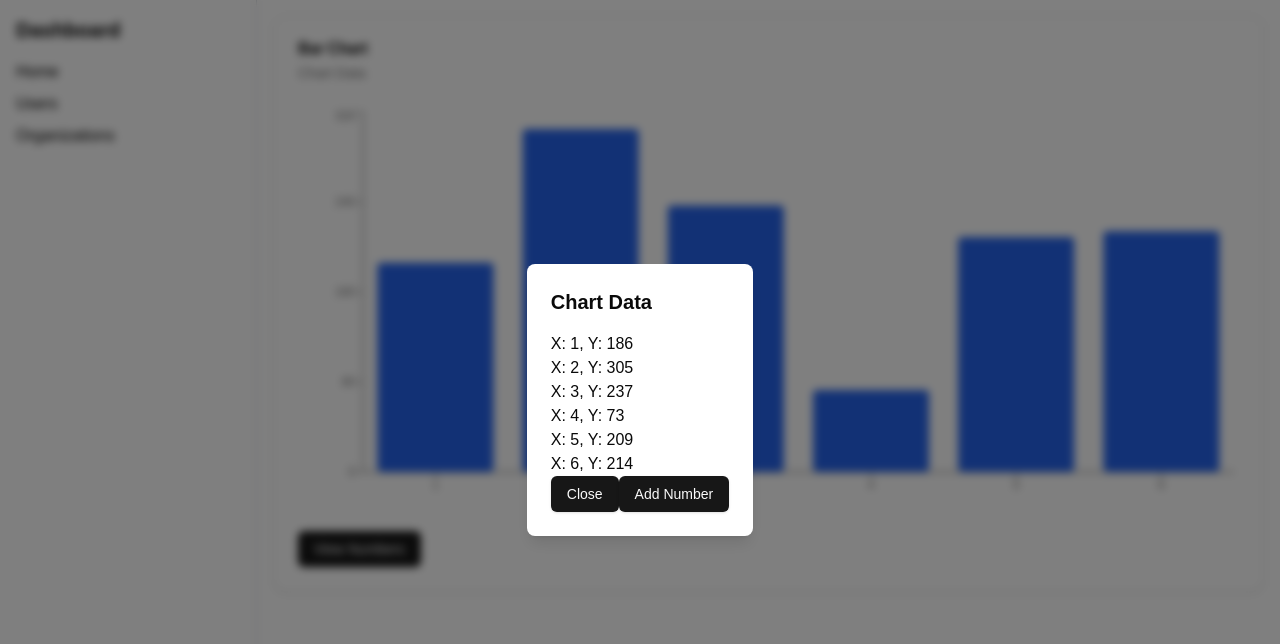
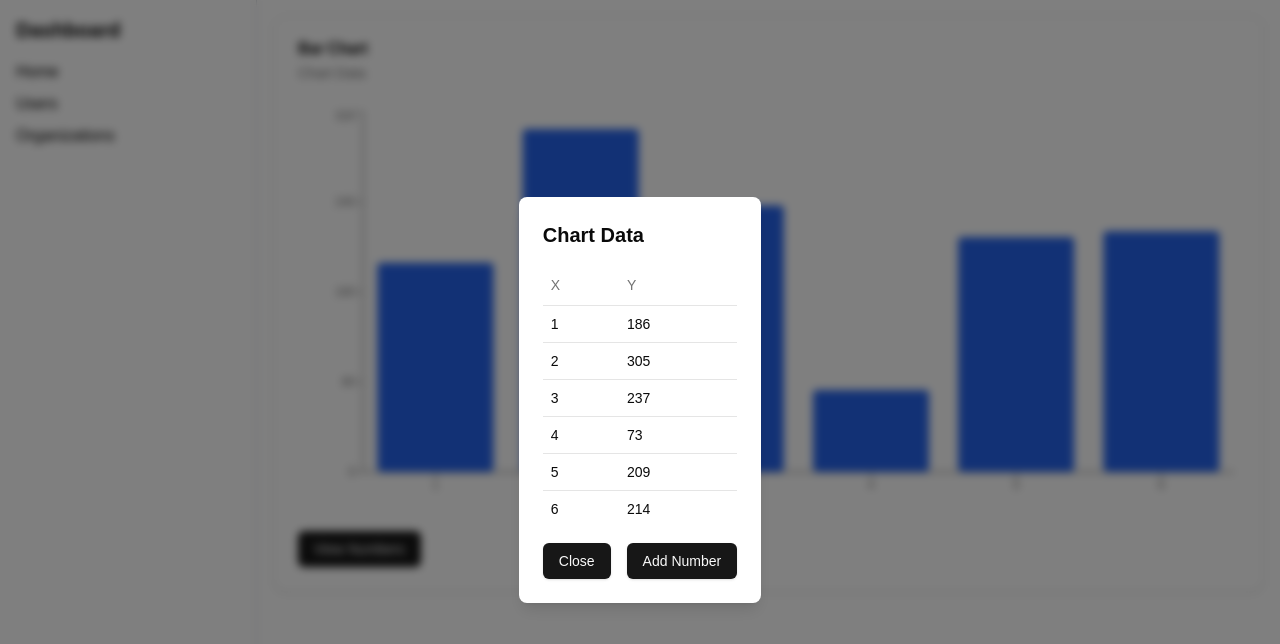
Before and after one commit to Frikster/stacked-modal, a Next.js app: page / in a window 1280 px wide. Both pictures are taken after a click on the button "View Numbers". Shown: the top 644 px of the page. Built offline with nearby package versions, Linux system fonts and the light colour scheme.

Commit message:
use shadcn components to make modals look marginally prettier

```diff
--- a/app/output.css
+++ b/app/output.css
@@ -725,12 +725,32 @@ body {
   margin-top: auto;
 }
 
+.mr-2 {
+  margin-right: 0.5rem;
+}
+
+.ml-2 {
+  margin-left: 0.5rem;
+}
+
+.mt-4 {
+  margin-top: 1rem;
+}
+
+.mr-4 {
+  margin-right: 1rem;
+}
+
 .flex {
   display: flex;
 }
 
 .inline-flex {
   display: inline-flex;
+}
+
+.table {
+  display: table;
 }
 
 .grid {
@@ -817,6 +837,10 @@ body {
   min-width: 8rem;
 }
 
+.min-w-full {
+  min-width: 100%;
+}
+
 .flex-1 {
   flex: 1 1 0%;
 }
@@ -825,8 +849,21 @@ body {
   flex-shrink: 0;
 }
 
+.caption-bottom {
+  caption-side: bottom;
+}
+
+.translate-y-\[\$\{modalTop\}px\] {
+  --tw-translate-y: ${modalTop}px;
+  transform: translate(var(--tw-translate-x), var(--tw-translate-y)) rotate(var(--tw-rotate)) skewX(var(--tw-skew-x)) skewY(var(--tw-skew-y)) scaleX(var(--tw-scale-x)) scaleY(var(--tw-scale-y));
+}
+
 .transform {
   transform: translate(var(--tw-translate-x), var(--tw-translate-y)) rotate(var(--tw-rotate)) skewX(var(--tw-skew-x)) skewY(var(--tw-skew-y)) scaleX(var(--tw-scale-x)) scaleY(var(--tw-scale-y));
+}
+
+.resize {
+  resize: both;
 }
 
 .flex-col {
@@ -891,6 +928,10 @@ body {
   align-self: center;
 }
 
+.overflow-auto {
+  overflow: auto;
+}
+
 .whitespace-nowrap {
   white-space: nowrap;
 }
@@ -923,6 +964,14 @@ body {
   border-width: 1.5px;
 }
 
+.border-t {
+  border-top-width: 1px;
+}
+
+.border-b {
+  border-bottom-width: 1px;
+}
+
 .border-dashed {
   border-style: dashed;
 }
@@ -942,6 +991,11 @@ body {
 .border-red-500 {
   --tw-border-opacity: 1;
   border-color: rgb(239 68 68 / var(--tw-border-opacity));
+}
+
+.border-gray-300 {
+  --tw-border-opacity: 1;
+  border-color: rgb(209 213 219 / var(--tw-border-opacity));
 }
 
 .bg-\[--color-bg\] {
@@ -992,6 +1046,10 @@ body {
   background-color: rgb(209 213 219 / var(--tw-bg-opacity));
 }
 
+.bg-muted\/50 {
+  background-color: hsl(var(--muted) / 0.5);
+}
+
 .bg-opacity-50 {
   --tw-bg-opacity: 0.5;
 }
@@ -1038,6 +1096,16 @@ body {
   padding-bottom: 0.5rem;
 }
 
+.py-1 {
+  padding-top: 0.25rem;
+  padding-bottom: 0.25rem;
+}
+
+.px-2 {
+  padding-left: 0.5rem;
+  padding-right: 0.5rem;
+}
+
 .pb-3 {
   padding-bottom: 0.75rem;
 }
@@ -1048,6 +1116,18 @@ body {
 
 .pt-3 {
   padding-top: 0.75rem;
+}
+
+.text-left {
+  text-align: left;
+}
+
+.text-center {
+  text-align: center;
+}
+
+.align-middle {
+  vertical-align: middle;
 }
 
 .font-mono {
@@ -1207,6 +1287,35 @@ body {
   font-family: Arial, Helvetica, sans-serif;
 }
 
+.file\:border-0::file-selector-button {
+  border-width: 0px;
+}
+
+.file\:bg-transparent::file-selector-button {
+  background-color: transparent;
+}
+
+.file\:text-sm::file-selector-button {
+  font-size: 0.875rem;
+  line-height: 1.25rem;
+}
+
+.file\:font-medium::file-selector-button {
+  font-weight: 500;
+}
+
+.file\:text-foreground::file-selector-button {
+  color: hsl(var(--foreground));
+}
+
+.placeholder\:text-muted-foreground::-moz-placeholder {
+  color: hsl(var(--muted-foreground));
+}
+
+.placeholder\:text-muted-foreground::placeholder {
+  color: hsl(var(--muted-foreground));
+}
+
 .hover\:bg-accent:hover {
   background-color: hsl(var(--accent));
 }
@@ -1221,6 +1330,10 @@ body {
 
 .hover\:bg-secondary\/80:hover {
   background-color: hsl(var(--secondary) / 0.8);
+}
+
+.hover\:bg-muted\/50:hover {
+  background-color: hsl(var(--muted) / 0.5);
 }
 
 .hover\:text-accent-foreground:hover {
@@ -1250,8 +1363,25 @@ body {
   pointer-events: none;
 }
 
+.disabled\:cursor-not-allowed:disabled {
+  cursor: not-allowed;
+}
+
 .disabled\:opacity-50:disabled {
   opacity: 0.5;
+}
+
+.data-\[state\=selected\]\:bg-muted[data-state="selected"] {
+  background-color: hsl(var(--muted));
+}
+
+.\[\&\:has\(\[role\=checkbox\]\)\]\:pr-0:has([role=checkbox]) {
+  padding-right: 0px;
+}
+
+.\[\&\>\[role\=checkbox\]\]\:translate-y-\[2px\]>[role=checkbox] {
+  --tw-translate-y: 2px;
+  transform: translate(var(--tw-translate-x), var(--tw-translate-y)) rotate(var(--tw-rotate)) skewX(var(--tw-skew-x)) skewY(var(--tw-skew-y)) scaleX(var(--tw-scale-x)) scaleY(var(--tw-scale-y));
 }
 
 .\[\&\>svg\]\:h-2\.5>svg {
@@ -1272,6 +1402,10 @@ body {
 
 .\[\&\>svg\]\:text-muted-foreground>svg {
   color: hsl(var(--muted-foreground));
+}
+
+.\[\&\>tr\]\:last\:border-b-0:last-child>tr {
+  border-bottom-width: 0px;
 }
 
 .\[\&_\.recharts-cartesian-axis-tick_text\]\:fill-muted-foreground .recharts-cartesian-axis-tick text {
@@ -1324,3 +1458,11 @@ body {
   outline: 2px solid transparent;
   outline-offset: 2px;
 }
+
+.\[\&_tr\:last-child\]\:border-0 tr:last-child {
+  border-width: 0px;
+}
+
+.\[\&_tr\]\:border-b tr {
+  border-bottom-width: 1px;
+}
--- a/app/page.tsx
+++ b/app/page.tsx
@@ -13,6 +13,15 @@ import {
   CardTitle,
 } from "@/components/ui/card";
 import StackedModal from "@/components/ui/stacked-modal";
+import { Input } from "@/components/ui/input";
+import {
+  Table,
+  TableBody,
+  TableCell,
+  TableHead,
+  TableHeader,
+  TableRow,
+} from "@/components/ui/table"
 
 interface ChartDataPoint {
   x: number;
@@ -45,15 +54,26 @@ function ChartDataModal({ chartData, onClose, onAddNumber }: ChartDataModalProps
   return (
     <div>
         <h2 className="text-xl font-semibold mb-4">Chart Data</h2>
-        <ul>
-          {chartData.map((data, index) => (
-            <li key={index}>
-              X: {data.x}, Y: {data.y}
-            </li>
-          ))}
-        </ul>
-        <Button onClick={onClose}>Close</Button>
-        <Button onClick={onAddNumber}>Add Number</Button>
+        <Table>
+          <TableHeader>
+            <TableRow>
+              <TableHead>X</TableHead>
+              <TableHead>Y</TableHead>
+            </TableRow>
+          </TableHeader>
+          <TableBody>
+            {chartData.map((data, index) => (
+              <TableRow key={index}>
+                <TableCell>{data.x}</TableCell>
+                <TableCell>{data.y}</TableCell>
+              </TableRow>
+            ))}
+          </TableBody>
+        </Table>
+        <div className="mt-4">
+          <Button onClick={onClose} className="mr-4">Close</Button>
+          <Button onClick={onAddNumber}>Add Number</Button>
+        </div>
     </div>
   );
 }
@@ -70,15 +90,15 @@ function AddNumberModal({ newNumber, onNumberChange, onClose, onSubmit, onOpenBo
   return (
     <div>
         <h2 className="text-xl font-semibold mb-4">Add Number</h2>
-        <input
+        <Input
           type="number"
           value={newNumber}
-          onChange={(e) => onNumberChange(Number(e.target.value))}
+          onChange={(e: React.ChangeEvent<HTMLInputElement>) => onNumberChange(Number(e.target.value))}
           className="border p-2 rounded mb-4 w-full"
           placeholder="Enter a number"
         />
-        <Button onClick={onClose}>Close</Button>
-        <Button onClick={onSubmit}>Submit</Button>
+        <Button onClick={onClose} className="mr-2">Close</Button>
+        <Button onClick={onSubmit} className="mr-2">Submit</Button>
         <Button onClick={onOpenBonusModal}>Open Bonus Modal</Button>
     </div>
   );
@@ -88,9 +108,9 @@ function BonusModal({ onClose, onOpenBonusModal }: { onClose: () => void, onOpen
   return (
     <div>
       <h2 className="text-xl font-semibold mb-4">Bonus Modal</h2>
-      <Button onClick={onClose}>Close</Button>
+      <Button onClick={onClose} className="mr-2">Close</Button>
       { onOpenBonusModal &&
-        <Button onClick={onOpenBonusModal}>Open Bonus Modal</Button>
+        <Button onClick={onOpenBonusModal} className="ml-2">Open Bonus Modal</Button>
       }
     </div>
   );
--- /dev/null
+++ b/components/ui/input.tsx
@@ -0,0 +1,25 @@
+import * as React from "react"
+
+import { cn } from "@/lib/utils"
+
+export interface InputProps
+  extends React.InputHTMLAttributes<HTMLInputElement> {}
+
+const Input = React.forwardRef<HTMLInputElement, InputProps>(
+  ({ className, type, ...props }, ref) => {
+    return (
+      <input
+        type={type}
+        className={cn(
+          "flex h-9 w-full rounded-md border border-input bg-transparent px-3 py-1 text-sm shadow-sm transition-colors file:border-0 file:bg-transparent file:text-sm file:font-medium file:text-foreground placeholder:text-muted-foreground focus-visible:outline-none focus-visible:ring-1 focus-visible:ring-ring disabled:cursor-not-allowed disabled:opacity-50",
+          className
+        )}
+        ref={ref}
+        {...props}
+      />
+    )
+  }
+)
+Input.displayName = "Input"
+
+export { Input }
--- /dev/null
+++ b/components/ui/table.tsx
@@ -0,0 +1,120 @@
+import * as React from "react"
+
+import { cn } from "@/lib/utils"
+
+const Table = React.forwardRef<
+  HTMLTableElement,
+  React.HTMLAttributes<HTMLTableElement>
+>(({ className, ...props }, ref) => (
+  <div className="relative w-full overflow-auto">
+    <table
+      ref={ref}
+      className={cn("w-full caption-bottom text-sm", className)}
+      {...props}
+    />
+  </div>
+))
+Table.displayName = "Table"
+
+const TableHeader = React.forwardRef<
+  HTMLTableSectionElement,
+  React.HTMLAttributes<HTMLTableSectionElement>
+>(({ className, ...props }, ref) => (
+  <thead ref={ref} className={cn("[&_tr]:border-b", className)} {...props} />
+))
+TableHeader.displayName = "TableHeader"
+
+const TableBody = React.forwardRef<
+  HTMLTableSectionElement,
+  React.HTMLAttributes<HTMLTableSectionElement>
+>(({ className, ...props }, ref) => (
+  <tbody
+    ref={ref}
+    className={cn("[&_tr:last-child]:border-0", className)}
+    {...props}
+  />
+))
+TableBody.displayName = "TableBody"
+
+const TableFooter = React.forwardRef<
+  HTMLTableSectionElement,
+  React.HTMLAttributes<HTMLTableSectionElement>
+>(({ className, ...props }, ref) => (
+  <tfoot
+    ref={ref}
+    className={cn(
+      "border-t bg-muted/50 font-medium [&>tr]:last:border-b-0",
+      className
+    )}
+    {...props}
+  />
+))
+TableFooter.displayName = "TableFooter"
+
+const TableRow = React.forwardRef<
+  HTMLTableRowElement,
+  React.HTMLAttributes<HTMLTableRowElement>
+>(({ className, ...props }, ref) => (
+  <tr
+    ref={ref}
+    className={cn(
+      "border-b transition-colors hover:bg-muted/50 data-[state=selected]:bg-muted",
+      className
+    )}
+    {...props}
+  />
+))
+TableRow.displayName = "TableRow"
+
+const TableHead = React.forwardRef<
+  HTMLTableCellElement,
+  React.ThHTMLAttributes<HTMLTableCellElement>
+>(({ className, ...props }, ref) => (
+  <th
+    ref={ref}
+    className={cn(
+      "h-10 px-2 text-left align-middle font-medium text-muted-foreground [&:has([role=checkbox])]:pr-0 [&>[role=checkbox]]:translate-y-[2px]",
+      className
+    )}
+    {...props}
+  />
+))
+TableHead.displayName = "TableHead"
+
+const TableCell = React.forwardRef<
+  HTMLTableCellElement,
+  React.TdHTMLAttributes<HTMLTableCellElement>
+>(({ className, ...props }, ref) => (
+  <td
+    ref={ref}
+    className={cn(
+      "p-2 align-middle [&:has([role=checkbox])]:pr-0 [&>[role=checkbox]]:translate-y-[2px]",
+      className
+    )}
+    {...props}
+  />
+))
+TableCell.displayName = "TableCell"
+
+const TableCaption = React.forwardRef<
+  HTMLTableCaptionElement,
+  React.HTMLAttributes<HTMLTableCaptionElement>
+>(({ className, ...props }, ref) => (
+  <caption
+    ref={ref}
+    className={cn("mt-4 text-sm text-muted-foreground", className)}
+    {...props}
+  />
+))
+TableCaption.displayName = "TableCaption"
+
+export {
+  Table,
+  TableHeader,
+  TableBody,
+  TableFooter,
+  TableHead,
+  TableRow,
+  TableCell,
+  TableCaption,
+}
```
